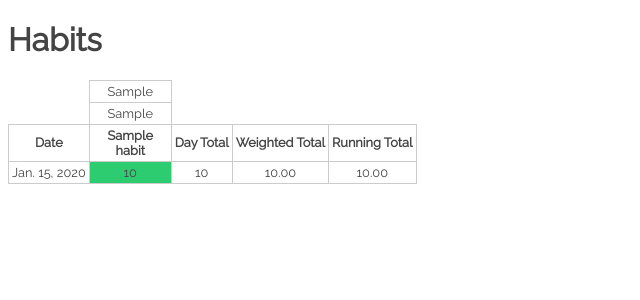
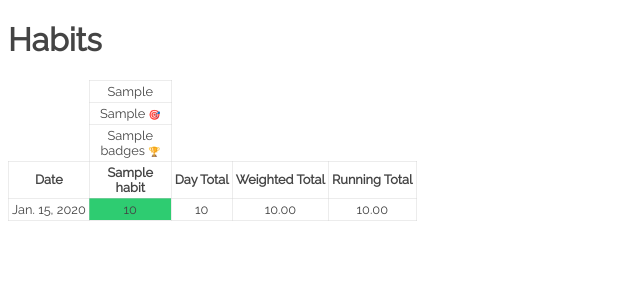
Before and after one commit to samirelanduk/determinant, a Django app: template determinant/templates/home.html in a window 1280 px wide. Shown: the top 300 px of the page, without its empty margins (0-640 px from the left). Run offline with Django 3.2, Linux system fonts and the light colour scheme; the template is opened without the code that fills it: most values are stand-ins (such as "Sample title", 1, 10 or a date in 2020); style sheets or scripts are compiled from the project's sources; some libraries are stand-ins or nearby versions.

Commit message:
Add badges

```diff
--- a/determinant/models.py
+++ b/determinant/models.py
@@ -76,6 +76,7 @@ class History:
         cheats = habit.cheats()
         cheat = cheats[0]
         last_penalty = 0
+        self.badges = 0
         while not self.days or self.days[-1].date != today:
             record = habit.record_set.filter(date=day)
             success = record.first().success if record else not habit.positive
@@ -91,6 +92,7 @@ class History:
                 cheat = cheats[0]
             day += timedelta(days=1)
             cheat -= 1
+            if cheat == 0: self.badges += 1
         self.next_cheat = today + timedelta(days=cheat + 1) if cheat > 0 else "Now"
         self.target_streak = cheats[0]
 
--- a/determinant/static/css/style.scss
+++ b/determinant/static/css/style.scss
@@ -9,9 +9,13 @@ table {
     text-align: center;
 
     td, th {
-        border: 1px solid #ccc;
+        border: 0.5px solid #cccccc60;
         font-size: 80%;
         padding: 3px;
+
+        span {
+            font-size: 75%;
+        }
     }
 
     .no-border {
--- a/determinant/templates/home.html
+++ b/determinant/templates/home.html
@@ -29,7 +29,13 @@
         <tr>
             <td class="no-border"></td>
             {% for history in progressium.histories %}
-            <td>{{ history.target_streak }}</td>
+            <td>{{ history.target_streak }} <span>🎯</span></td>
+            {% endfor %}
+        </tr>
+        <tr>
+            <td class="no-border"></td>
+            {% for history in progressium.histories %}
+            <td>{{ history.badges }} <span>🏆</span></td>
             {% endfor %}
         </tr>
         <tr>
```
